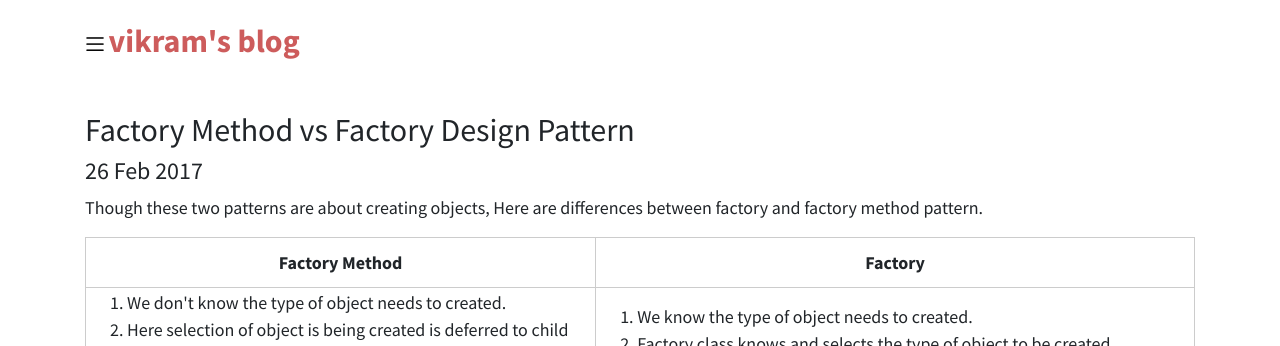
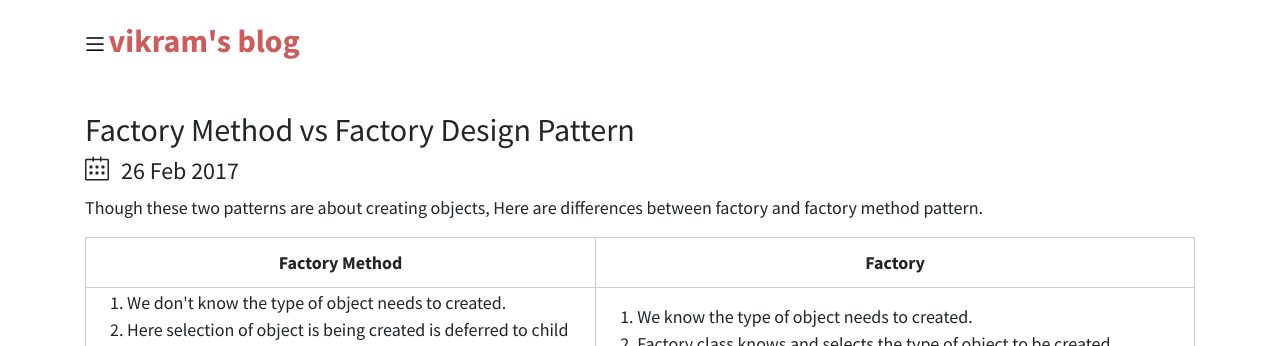
Before and after one commit to srirangamv/srirangamv.github.io, a Jekyll site: the page built from _posts/2017-02-26-factory-factory_method_design-pattern.md, in a window 1280 px wide. Shown: the top 346 px of the page. Built offline with Jekyll 4.4.1, drawn with Linux system fonts in a browser that asks for light colours; nearby versions of some CDN libraries.

Commit message:
css changes.

```diff
--- a/_layouts/post.html
+++ b/_layouts/post.html
@@ -3,7 +3,7 @@
 ---
 
 <h2>{{ page.title }}</h2>
-<h4>{{ page.date | date_to_string }}</h4>
+<h4><i class="icon-calendar">&nbsp;</i>{{ page.date | date_to_string }}</h4>
 
 <div class="post">
 {{ content }}
```
